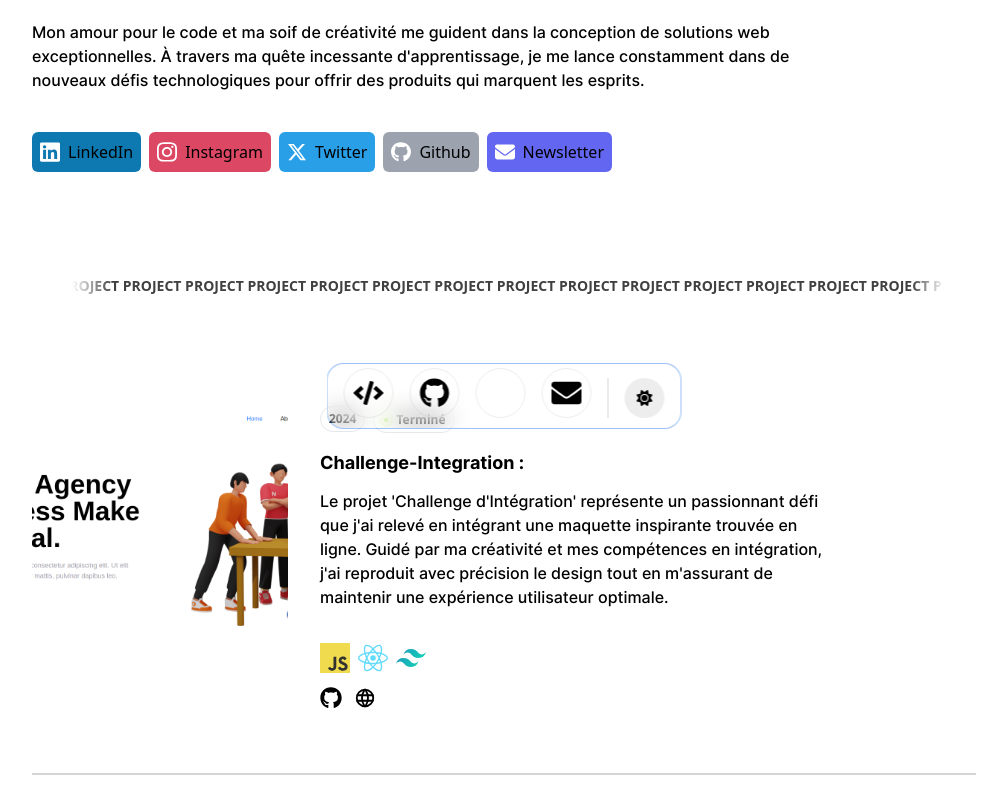
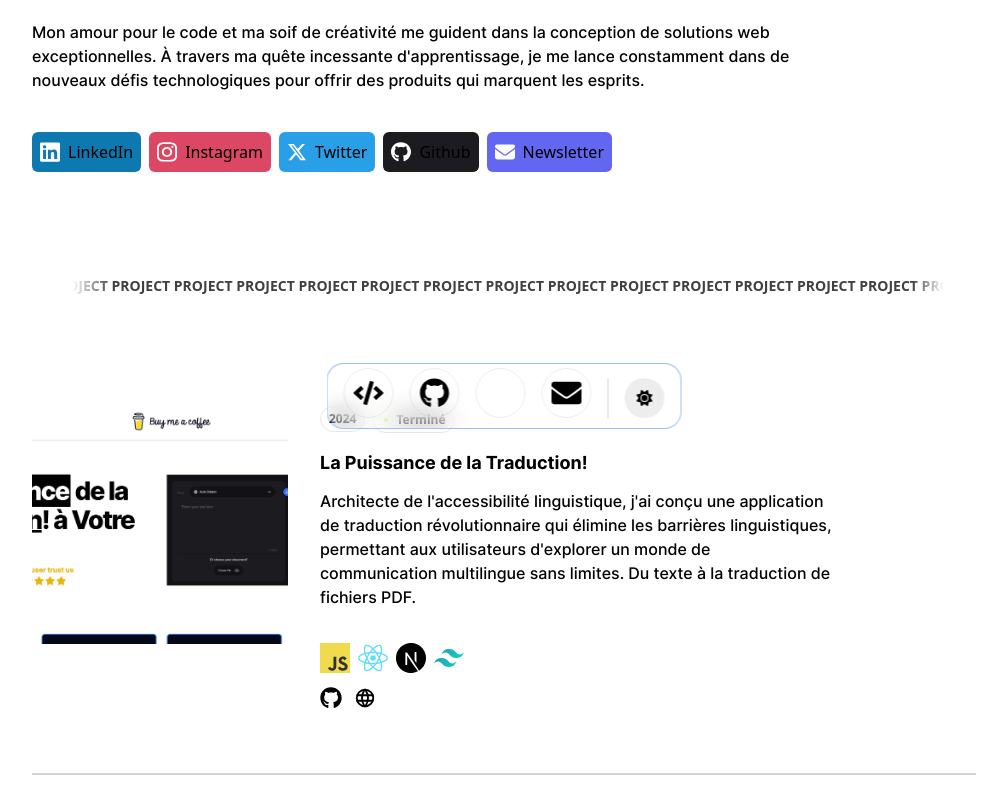
Before and after one commit to mouhamedhanne/website, a Next.js app: page / in a window 1280 px wide. Shown: the part 340-1140 px from the top of the page, without its empty margins (136-1143 px from the left). Built offline with nearby package versions, Linux system fonts and the light colour scheme; some icons are missing.

Commit message:
add a new project🔥🚀🎉

```diff
--- a/app/FrontPage/page.jsx
+++ b/app/FrontPage/page.jsx
@@ -13,6 +13,7 @@ import ReactLogo from "@/public/techno/react-2.svg";
 import Tailwind from "@/public/techno/tailwindcss (copie).svg";
 import Javascript from "@/public/techno/logo-javascript.svg";
 import Firebase from "@/public/techno/firebase-1.svg";
+import NextJs from "@/public/techno/next-js (copie).svg";
 
 import { FaGithub } from "react-icons/fa";
 import { TbWorld } from "react-icons/tb";
@@ -23,8 +24,23 @@ import Contact from "@/app/ui/contact/page";
 
 const projects = [
   {
+    imgLink: "/img/online-translator.png",
+    title: "La Puissance de la Traduction!",
+    subT: "Architecte de l'accessibilité linguistique, j'ai conçu une application de traduction révolutionnaire qui élimine les barrières linguistiques, permettant aux utilisateurs d'explorer un monde de communication multilingue sans limites. Du texte à la traduction de fichiers PDF.",
+    year: "2024",
+    useTechno: [
+      {
+        icon: [Javascript, ReactLogo, NextJs, Tailwind],
+      },
+    ],
+    linkGithub: "https://github.com/mouhamedhanne/Translator_Online",
+    linkProject: "https://online-translator.vercel.app/",
+    iconeGithub: <FaGithub />,
+    iconeProject: <TbWorld />,
+  },
+  {
     imgLink: "/img/challenge-integration.png",
-    title: "Challenge-Integration : ",
+    title: "Challenge-Integration",
     subT: "Le projet 'Challenge d'Intégration' représente un passionnant défi que j'ai relevé en intégrant une maquette inspirante trouvée en ligne. Guidé par ma créativité et mes compétences en intégration, j'ai reproduit avec précision le design tout en m'assurant de maintenir une expérience utilisateur optimale.",
     year: "2024",
     useTechno: [
@@ -199,10 +215,10 @@ function Frpage() {
       <div className="">
         {projects.map((each, i) => (
           <div key={i}>
-            <div className="flex flex-col lg:flex-row  gap-x-8 my-6">
+            <div className="flex flex-col lg:flex-row gap-x-8 my-6">
               <div className="h-60 w-full md:w-64 ">
                 <Image
-                  width={700}
+                  width={950}
                   height={700}
                   alt="project"
                   className="w-full h-full object-cover rounded-md"
@@ -212,7 +228,7 @@ function Frpage() {
 
               <div>
                 <div className="w-fit flex items-center gap-x-2 ">
-                  <div className=" px-2 py-1 text-xs font-semibold   border rounded-full dark:border-neutral-700">
+                  <div className=" px-2 py-1 text-xs font-semibold border rounded-full dark:border-neutral-700">
                     <span>{each.year}</span>
                   </div>
                   <div className=" flex items-center gap-x-3">
--- a/app/project/page.jsx
+++ b/app/project/page.jsx
@@ -1,7 +1,9 @@
 "use client";
 
-import React, { useEffect } from "react";
+import { useEffect } from "react";
 import { TbArrowBackUp } from "react-icons/tb";
+import { FaGithub } from "react-icons/fa";
+import { TbWorld } from "react-icons/tb";
 
 import Status from "@/app/Status/page";
 import Link from "next/link";
@@ -17,6 +19,36 @@ import Firebase from "@/public/techno/firebase-1.svg";
 
 const projects = [
   {
+    imgLink: "/img/online-translator.png",
+    title: "La Puissance de la Traduction!",
+    subT: "Architecte de l'accessibilité linguistique, j'ai conçu une application de traduction révolutionnaire qui élimine les barrières linguistiques, permettant aux utilisateurs d'explorer un monde de communication multilingue sans limites. Du texte à la traduction de fichiers PDF.",
+    year: "2024",
+    useTechno: [
+      {
+        icon: [Javascript, ReactLogo, NextJs, Tailwind],
+      },
+    ],
+    linkGithub: "https://github.com/mouhamedhanne/Translator_Online",
+    linkProject: "https://online-translator.vercel.app/",
+    iconeGithub: <FaGithub />,
+    iconeProject: <TbWorld />,
+  },
+  {
+    imgLink: "/img/challenge-integration.png",
+    title: "Challenge-Integration",
+    subT: "Le projet 'Challenge d'Intégration' représente un passionnant défi que j'ai relevé en intégrant une maquette inspirante trouvée en ligne. Guidé par ma créativité et mes compétences en intégration, j'ai reproduit avec précision le design tout en m'assurant de maintenir une expérience utilisateur optimale.",
+    year: "2024",
+    useTechno: [
+      {
+        icon: [Javascript, ReactLogo, Tailwind],
+      },
+    ],
+    linkGithub: "https://github.com/mouhamedhanne/Challenge_Integration",
+    linkProject: "https://mouhamedhanne-challenge-integration.vercel.app/",
+    iconeGithub: <FaGithub />,
+    iconeProject: <TbWorld />,
+  },
+  {
     imgLink: "/img/netflix-collection.png",
     title: "NetflixCollection : Mon Univers Cinéphile Personnalisé",
     subT: "Explorez NetflixCollection, une application que j'ai façonnée de bout en bout. Plongez dans une expérience cinématographique sur mesure en découvrant, suggérant et favorisant vos films préférés. ",
@@ -26,6 +58,10 @@ const projects = [
         icon: [Javascript, ReactLogo, Tailwind, Firebase],
       },
     ],
+    linkGithub: "https://github.com/mouhamedhanne/Netflix_collection",
+    linkProject: "https://netflix-ollection.vercel.app/",
+    iconeGithub: <FaGithub />,
+    iconeProject: <TbWorld />,
   },
   {
     imgLink: "/img/intelli-surveillance.png",
@@ -37,6 +73,10 @@ const projects = [
         icon: [CSS, Javascript, ReactLogo],
       },
     ],
+    linkGithub: "https://github.com/mouhamedhanne/Intelli-Surveillance",
+    linkProject: "https://intelli-surveillance.vercel.app/",
+    iconeGithub: <FaGithub />,
+    iconeProject: <TbWorld />,
   },
   {
     imgLink: "/img/burger-house.png",
@@ -48,6 +88,10 @@ const projects = [
         icon: [Javascript, ReactLogo, Tailwind, Firebase],
       },
     ],
+    linkGithub: "https://github.com/mouhamedhanne/burger_house",
+    linkProject: "https://house-burger.vercel.app/",
+    iconeGithub: <FaGithub />,
+    iconeProject: <TbWorld />,
   },
 ];
 
@@ -127,6 +171,26 @@ function Projpage() {
                       />
                     ))}
                   </div>
+                  <div
+                    className="text-[22px] flex items-center gap-3 mt-3 font-InterMedium
+                   dark:text-neutral-400 max-w-lg"
+                  >
+                    {each.linkGithub && (
+                      <div>
+                        <Link href={each.linkGithub} target="_blank">
+                          {each.iconeGithub}
+                        </Link>
+                      </div>
+                    )}
+
+                    {each.linkProject && (
+                      <div>
+                        <Link href={each.linkProject} target="_blank">
+                          {each.iconeProject}
+                        </Link>
+                      </div>
+                    )}
+                  </div>
                 </div>
               </div>
             </div>
--- a/app/ui/reseau/Social.jsx
+++ b/app/ui/reseau/Social.jsx
@@ -52,7 +52,7 @@ export default function Social() {
         icon={Github}
         text="Github"
         link="https://github.com/mouhamedhanne"
-        background="bg-gray-400"
+        background="bg-[#1C1B20]"
       />
       <SocialIcon
         plateform="News"
```
Also changed, not shown: app/Header/page.jsx (+10 -4 lines), public/img/online-translator.png (added).
